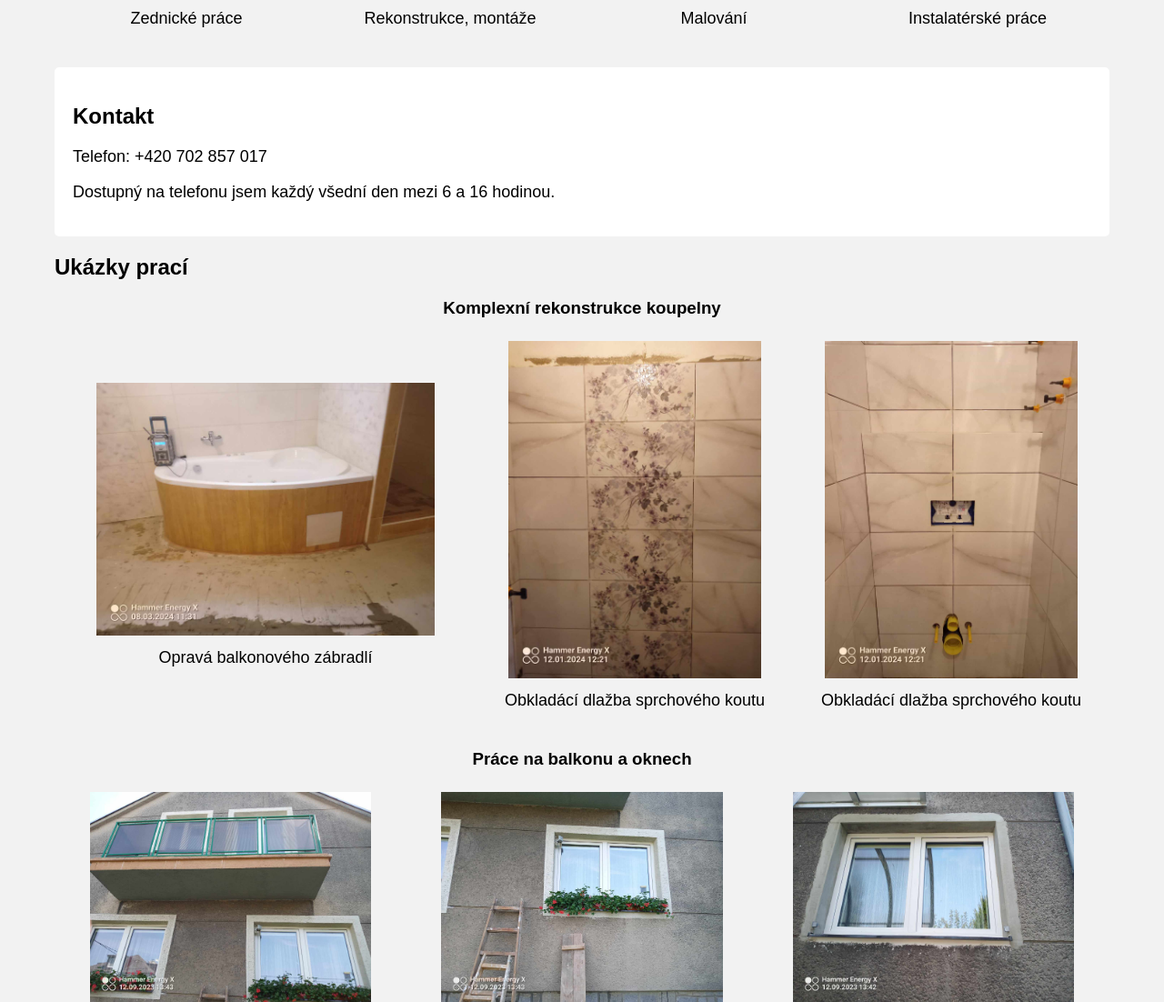
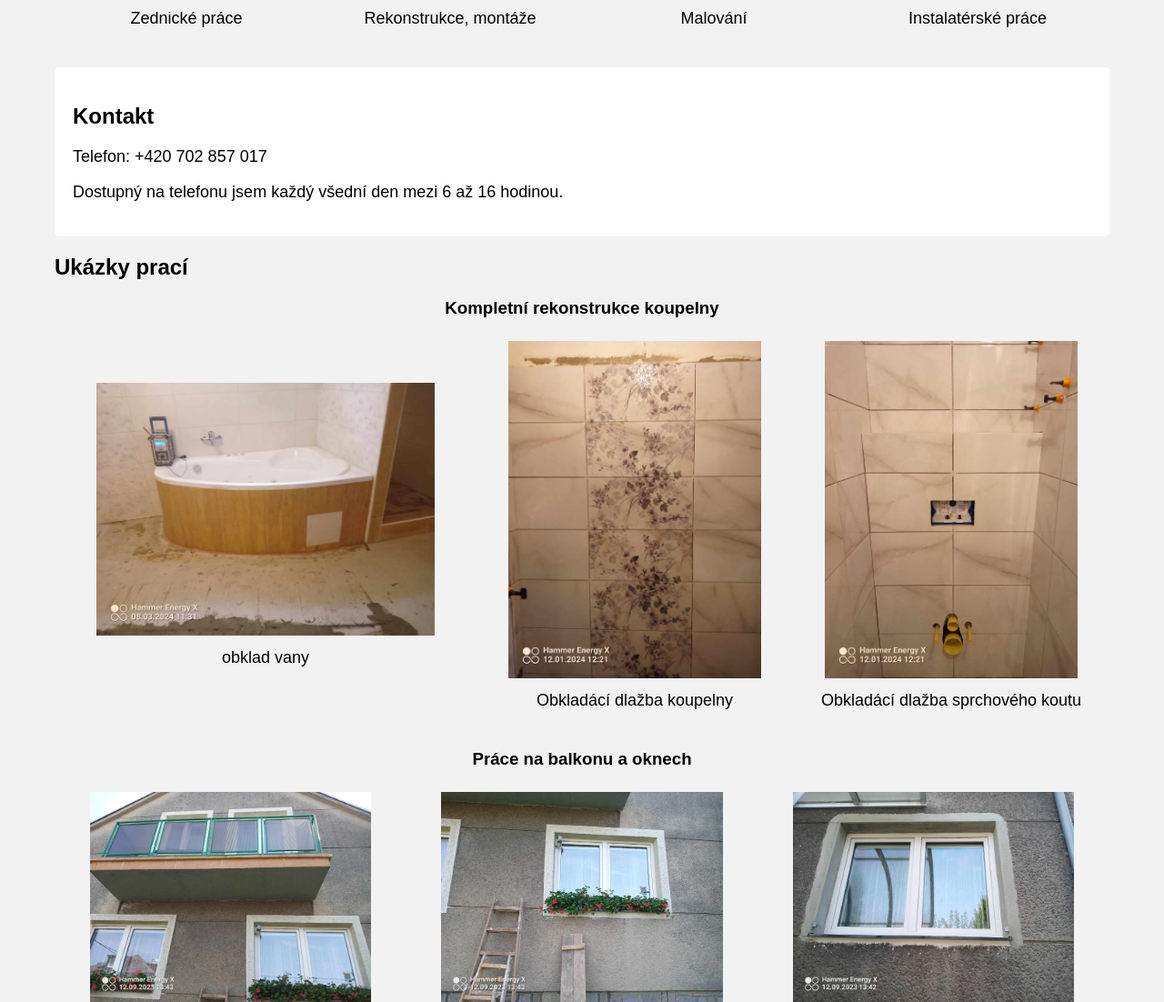
Before and after one commit to FrogFromHeII/C-ca, a Flask app: page / in a window 1280 px wide. Shown: the part 498-1600 px from the top of the page at 91% size. Run offline with Flask 3, Linux system fonts and the light colour scheme.

Commit message:
On branch main  Changes to be committed: 	modified:   main.py 	modified:   templates/index.html

```diff
--- a/main.py
+++ b/main.py
@@ -7,6 +7,3 @@ app = Flask(__name__)
 @app.route('/uvod')
 def uvodniStranka():
     return render_template("index.html")
-
-if __name__ == '__main__':
-    app.run(debug=True)
--- a/templates/index.html
+++ b/templates/index.html
@@ -37,19 +37,19 @@
         <div class="contact-info">
             <h2>Kontakt</h2>
             <p>Telefon: +420 702 857 017</p>
-            <p>Dostupný na telefonu jsem každý všední den mezi 6 a 16 hodinou.</p>
+            <p>Dostupný na telefonu jsem každý všední den mezi 6 až 16 hodinou.</p>
         </div>
 
         <h2>Ukázky prací</h2>
-        <h3>Komplexní rekonstrukce koupelny</h3>
+        <h3>Kompletní rekonstrukce koupelny</h3>
         <div class="icons">
             <div class="icon-container">
                 <img src="{{ url_for('static', filename='images/02 - 11.jpg') }}" style="width:80%">
-                <p class="icon-text">Opravá balkonového zábradlí</p>
+                <p class="icon-text">obklad vany</p>
             </div>
                 <div class="icon-container">
                     <img src="{{ url_for('static', filename='images/02 - 12.jpg') }}" style="width:80%">
-                    <p class="icon-text">Obkladácí dlažba sprchového koutu</p>
+                    <p class="icon-text">Obkladácí dlažba koupelny</p>
                 </div>
                 <div class="icon-container">
                     <img src="{{ url_for('static', filename='images/02 - 23.jpg') }}" style="width:80%">
```
